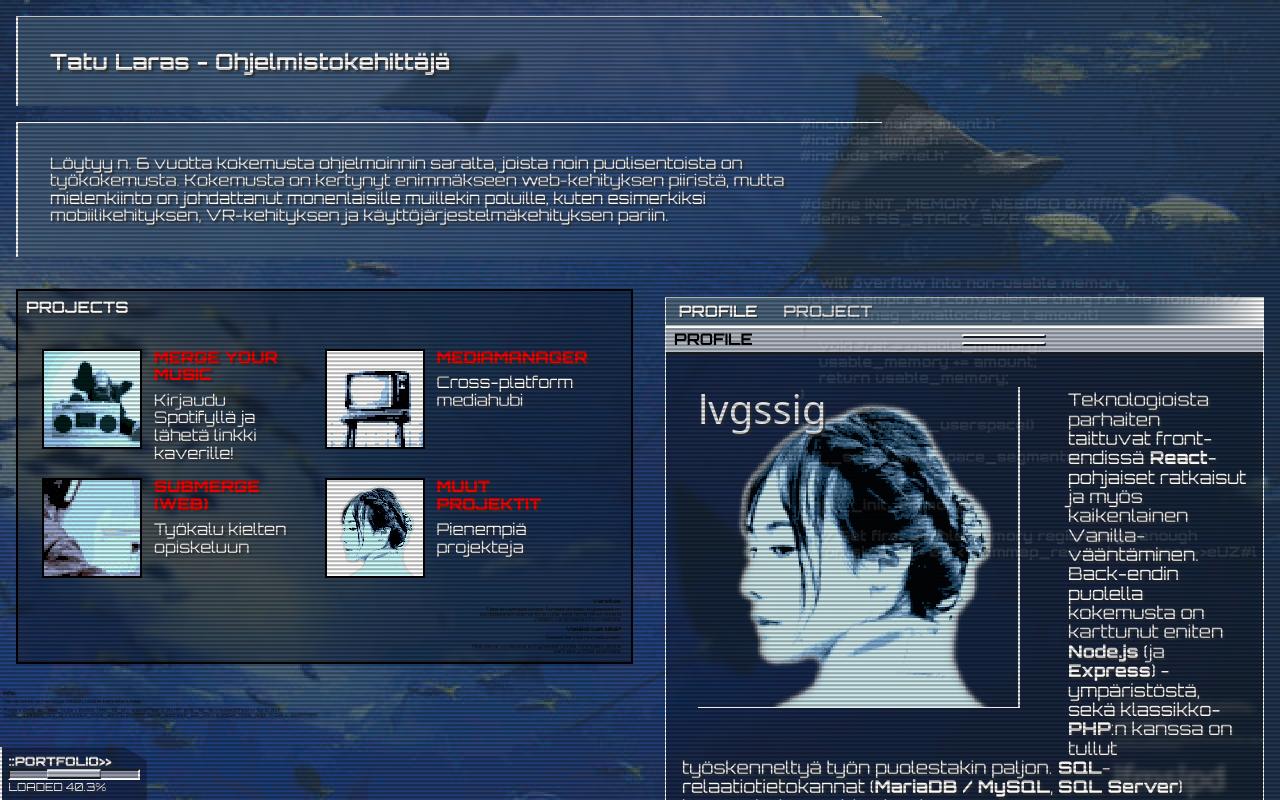
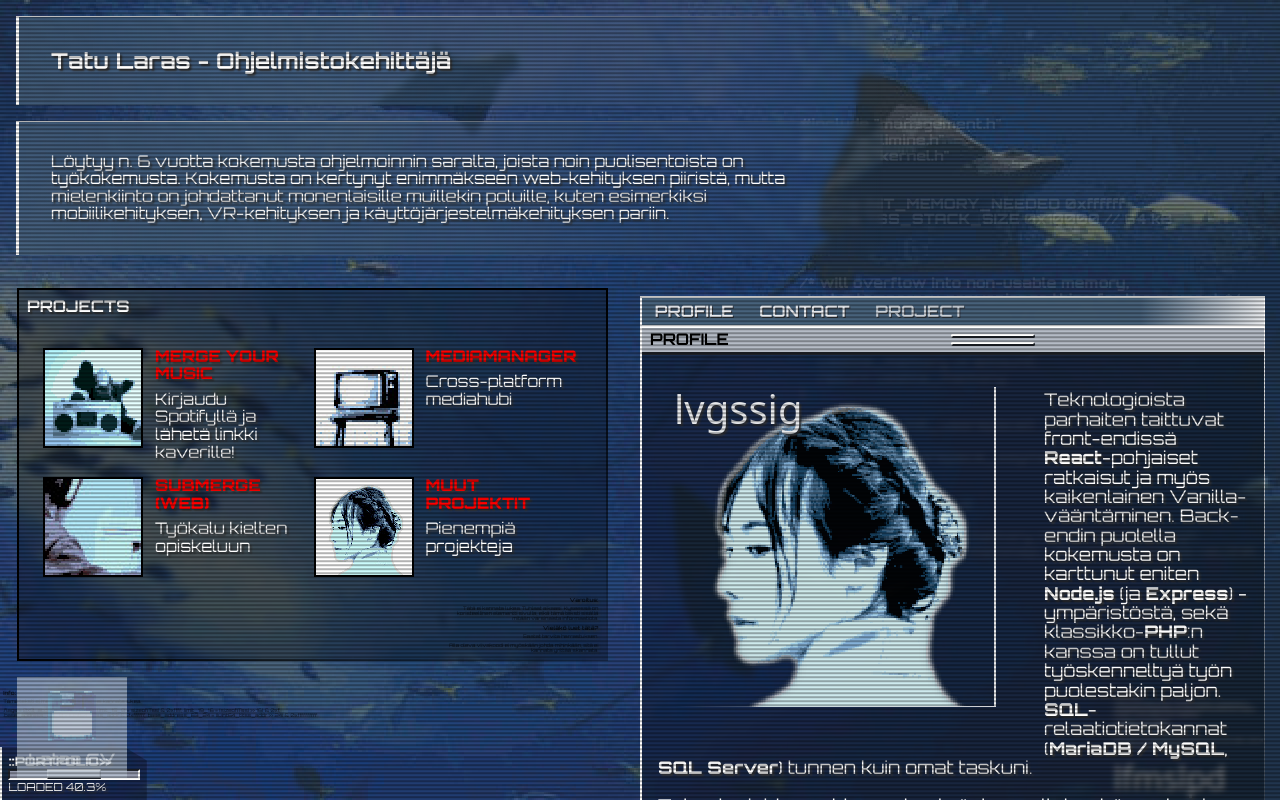
Before and after one commit to TatuLaras/portfolio-v2, a React (Vite) app: page / in a window 1280 px wide. Both pictures are taken after a click on the element "KIRJAUDU PORTAALIIN". Shown: the top 800 px of the page. Built offline with nearby package versions, Linux system fonts and the light colour scheme; a web font is replaced by a local one.

Commit message:
Visual improvements, gradient borders

```diff
--- a/src/App.tsx
+++ b/src/App.tsx
@@ -9,9 +9,12 @@ import Loading from './components/Loading';
 import { blip, blipInit } from './blip';
 import Consent from './components/Consent';
 import { useBlip } from './hooks';
+import DesktopIcon from './components/DesktopIcon';
 
 function App() {
-    const [tab, setTab] = useState<'PROFILE' | 'PROJECT'>('PROFILE');
+    const [tab, setTab] = useState<'PROFILE' | 'PROJECT' | 'CONTACT'>(
+        'PROFILE',
+    );
     const [selectedProject, setSelectedProject] = useState<TProject | null>(
         null,
     );
@@ -98,6 +101,7 @@ function App() {
                 </TextTypeAnimation>
             </div>
             <div className='side-by-side'>
+                <div>
                     <Projects
                         delayValue={1}
                         onProjectSelected={(project) => {
@@ -106,14 +110,18 @@ function App() {
                             setTab('PROJECT');
                         }}
                     />
+                    <DesktopIcon img='/img/floppy.png' delayValue={2.5}>
+                        Lataa CV
+                    </DesktopIcon>
+                </div>
                 <DetailsWindow
                     delayValue={0}
                     tab={tab}
                     selectedProject={selectedProject}
-                    onProfileClicked={() => {
+                    onClickTab={(tab) => {
                         setWindowKey((old) => old + 1);
                         setSelectedProject(null);
-                        setTab('PROFILE');
+                        setTab(tab);
                     }}
                     key={windowKey}
                 />
--- a/src/components/Consent.tsx
+++ b/src/components/Consent.tsx
@@ -19,13 +19,13 @@ export default function Consent({
                 <img
                     src='/img/flags/gb.png'
                     alt='Toggle language'
-                    className={`lang-flag ${language === 'gb' ? 'active' : ''}`}
+                    className={`lang-flag ${language === 'gb' ? 'active' : ''} hover-shake`}
                     onClick={() => onSetLanguage('gb')}
                 />
                 <img
                     src='/img/flags/fi.png'
                     alt='Toggle language'
-                    className={`lang-flag ${language === 'fi' ? 'active' : ''}`}
+                    className={`lang-flag ${language === 'fi' ? 'active' : ''} hover-shake`}
                     onClick={() => onSetLanguage('fi')}
                 />
             </div>
--- /dev/null
+++ b/src/components/DesktopIcon.tsx
@@ -0,0 +1,31 @@
+import { delay, imgSrc } from '../helpers';
+import { useBlip } from '../hooks';
+
+type Props = {
+    children: string;
+    img: string;
+    onClick?: () => void;
+    delayValue?: number;
+};
+
+export default function DesktopIcon({
+    children,
+    img,
+    onClick = () => {},
+    delayValue = 0,
+}: Props) {
+
+    useBlip(delayValue);
+    return (
+        <div
+            className='desktop-icon animate-open '
+            style={delay(delayValue)}
+            onClick={onClick}
+        >
+            <div className='wrapper hover-shake'>
+                <div className='img' style={imgSrc(img)}></div>
+                <div className='text'>{children}</div>
+            </div>
+        </div>
+    );
+}
--- a/src/components/projects/Projects.tsx
+++ b/src/components/projects/Projects.tsx
@@ -21,6 +21,8 @@ export default function Projects({
             className='projects blur-bg animate-open vertical'
             style={delay(delayValue)}
         >
+            <div className="border-bottom"></div>
+            <div className="border-right"></div>
             <div className='title'>PROJECTS</div>
             <div className='list'>
                 {projects.map((project, i) => {
--- /dev/null
+++ b/src/components/window/Contact.tsx
@@ -0,0 +1,33 @@
+import { useBlip } from '../../hooks';
+
+type Props = { delayValue?: number };
+
+export default function Contact({ delayValue = 0 }: Props) {
+    useBlip(delayValue);
+
+    return (
+        <div className='contact'>
+            <p>Yhteystiedot yms:</p>
+            <p>
+                <a href='mailto:tatu.laras@gmail.com' target='_blank'>
+                    tatu.laras@gmail.com
+                </a>
+            </p>
+            <p>
+                <a href='tel:+358451787499' target='_blank'>
+                    +358 45 1787499
+                </a>
+            </p>
+            <p>
+                <a href='http://www.linkedin.com/in/tatularas' target='_blank'>
+                    LinkedIn
+                </a>
+            </p>
+            <p>
+                <a href='https://github.com/TatuLaras/' target='_blank'>
+                    GitHub
+                </a>
+            </p>
+        </div>
+    );
+}
--- a/src/components/window/DetailsWindow.tsx
+++ b/src/components/window/DetailsWindow.tsx
@@ -6,16 +6,17 @@ import { useState } from 'react';
 import { useBlip } from '../../hooks';
 import MenuItem from './MenuItem';
 import TabNav from './TabNav';
+import Contact from './Contact';
 
 export default function DetailsWindow({
     delayValue,
     tab,
-    onProfileClicked,
+    onClickTab,
     selectedProject,
 }: {
     delayValue: number;
-    tab: 'PROFILE' | 'PROJECT';
-    onProfileClicked: () => void;
+    tab: 'PROFILE' | 'PROJECT' | 'CONTACT';
+    onClickTab: (tab: 'PROFILE' | 'CONTACT') => void;
     selectedProject: TProject | null;
 }) {
     useBlip(delayValue);
@@ -62,16 +63,23 @@ export default function DetailsWindow({
             className='window blur-bg animate-open flash'
             style={combine(delay(delayValue), translateStyle)}
         >
+            <div className='border-bottom'></div>
+            <div className='border-right'></div>
             <div className='menu-wrapper animate-open' style={delay(val())}>
                 <ul className='menu'>
-                    <MenuItem onClick={onProfileClicked} delayValue={val()}>
+                    <MenuItem
+                        onClick={() => onClickTab('PROFILE')}
+                        delayValue={val()}
+                    >
                         PROFILE
                     </MenuItem>
                     <MenuItem
-                        onClick={onProfileClicked}
+                        onClick={() => onClickTab('CONTACT')}
                         delayValue={val()}
-                        disabled={true}
                     >
+                        CONTACT
+                    </MenuItem>
+                    <MenuItem delayValue={val()} disabled={true}>
                         PROJECT
                     </MenuItem>
                 </ul>
@@ -93,6 +101,7 @@ export default function DetailsWindow({
                                 selectedProject={selectedProject}
                             ></Crimes>
                         ),
+                        CONTACT: <Contact delayValue={val() + 0.2} />,
                     }[tab]
                 }
             </div>
--- a/src/components/window/MenuItem.tsx
+++ b/src/components/window/MenuItem.tsx
@@ -20,7 +20,7 @@ export default function MenuItem({
         <li className='animate-open vertical' style={delay(delayValue)}>
             <span
                 className={`inner ${disabled ? 'disabled' : ''}`}
-                onClick={disabled ? () => {} : onClick}
+                onClick={onClick}
             >
                 {children}
             </span>
--- /dev/null
+++ b/src/styles/_desktop_icon.scss
@@ -0,0 +1,26 @@
+.desktop-icon {
+    opacity: 0.9;
+    position: relative;
+    width: fit-content;
+    margin: 1rem;
+    .wrapper {
+        display: flex;
+        flex-direction: column;
+        align-items: center;
+        width: fit-content;
+        padding: 0.5rem;
+        cursor: pointer;
+        .img {
+            width: 4rem;
+            aspect-ratio: 1;
+            background-image: var(--img-src);
+            background-size: cover;
+            image-rendering: pixelated;
+        }
+        .text {
+            padding: 0.1rem 0.2rem;
+            font-weight: 700;
+            text-shadow: none;
+        }
+    }
+}
--- a/src/styles/_open_animation.scss
+++ b/src/styles/_open_animation.scss
@@ -107,7 +107,7 @@ $color-load: hsl(209, 25%, 80%);
         right: 0;
         bottom: 0;
         left: 0;
-        z-index: 1;
+        z-index: 99;
         animation: openBefore 0.35s linear;
         animation-delay: var(--delay);
         opacity: 0;
--- a/src/styles/_projects.scss
+++ b/src/styles/_projects.scss
@@ -1,5 +1,22 @@
 .projects {
     border: 2px solid black;
+    border-width: 2px 0 0 2px;
+
+    .border-bottom {
+        background: linear-gradient(
+            270deg,
+            rgba(0, 0, 0, 0) 0%,
+            rgb(0, 0, 0) 100%
+        );
+    }
+    .border-right {
+        background: linear-gradient(
+            0,
+            rgba(0, 0, 0, 0) 0%,
+            rgb(0, 0, 0) 100%
+        );
+    }
+
     background-color: rgba(0, 0, 0, 0.3);
     display: flex;
     flex-direction: column;
--- a/src/styles/_window.scss
+++ b/src/styles/_window.scss
@@ -24,13 +24,26 @@
     align-items: stretch;
     justify-content: stretch;
     border: 1px solid white;
+    border-width: 2px 0 0 2px;
     user-select: none;
     transition: transform 0.1s ease;
+
+    .border-bottom {
+        height: 1px;
+        z-index: 6 !important;
+    }
+
+    .border-right {
+        width: 1px;
+        z-index: 6 !important;
+    }
+
     .menu {
         display: flex;
         align-items: stretch;
         gap: 1rem;
         padding: 0 0.5rem;
+        opacity: 0.9;
         background: linear-gradient(
             90deg,
             var(--color-bg-1) 0%,
@@ -92,7 +105,8 @@
         user-select: text;
 
         .profile,
-        .crimes {
+        .crimes,
+        .contact {
             padding: 1rem;
             height: fit-content !important;
             font-size: 1.1rem;
@@ -117,6 +131,8 @@
                 float: left;
                 filter: saturate(0.2);
                 user-select: none;
+                position: relative;
+                z-index: 1;
             }
 
             .video-embed {
@@ -126,14 +142,29 @@
 
             .tech {
                 padding: 0.5rem 1rem;
-                border: 1px solid white;
-                border-width: 1px 0 1px 1px;
+                border-left: 2px solid white;
+                font-weight: 600;
+                position: relative;
                 background: linear-gradient(
                     270deg,
                     rgba(76, 102, 126, 0) 0%,
                     rgba(76, 102, 126, 0.7) 100%
                 );
-                font-weight: 600;
+
+                &::after {
+                    content: '';
+                    display: block;
+                    position: absolute;
+                    bottom: 0;
+                    left: 0;
+                    right: 0;
+                    height: 1px;
+                    background: linear-gradient(
+                        270deg,
+                        rgba(255, 255, 255, 0) 0%,
+                        rgb(255, 255, 255) 100%
+                    );
+                }
             }
         }
         .face {
--- a/src/styles/main.scss
+++ b/src/styles/main.scss
@@ -5,6 +5,7 @@
 @use 'projects';
 @use 'loading';
 @use 'consent';
+@use 'desktop_icon';
 
 @use 'macros';
 
@@ -14,13 +15,14 @@
 $color-bg-1: #4c667e;
 $color-bg-2: #b4bbc6;
 $color-bg-2-dark: #949aae;
-
+$color-wine: #af0708;
 :root {
     font-family: 'Orbitron', sans-serif;
     font-optical-sizing: auto;
     --color-bg-1: #{$color-bg-1};
     --color-bg-2: #{$color-bg-2};
     --color-bg-2-dark: #{$color-bg-2-dark};
+    --color-wine: #{$color-wine};
     --scrollbar-width: 23px;
     color: white;
     text-shadow: 2px 2px 2px #333;
@@ -101,8 +103,25 @@ body {
     );
     border-color: white;
     border-style: solid;
-    border-width: 1px 0 0 2px;
+    border-width: 0 0 0 3px;
     max-width: 50rem;
+    position: relative;
+
+    &::after {
+        content: '';
+        display: block;
+        position: absolute;
+        top: 0;
+        left: 0;
+        right: 0;
+        height: 1px;
+        background: linear-gradient(
+            270deg,
+            rgba(255, 255, 255, 0) 0%,
+            rgb(255, 255, 255) 100%
+        );
+    }
+
     h1 {
         font-size: 1.4rem;
         font-weight: 700;
@@ -110,7 +129,19 @@ body {
 }
 
 .basic-panel.right {
-    border-width: 0 2px 1px 0;
+    border-width: 0 2px 0 0;
+    position: relative;
+
+    &::after {
+        $height: 1px;
+        height: $height;
+        top: calc(100% - $height);
+        background: linear-gradient(
+            90deg,
+            rgba(255, 255, 255, 0) 0%,
+            rgb(255, 255, 255) 100%
+        );
+    }
 }
 
 .really-small-text {
@@ -159,7 +190,7 @@ body {
     bottom: 30vh;
     width: 30rem;
     overflow: hidden;
-    z-index: 3;
+    z-index: 0;
     opacity: 0.1;
     font-weight: 900;
     pre {
@@ -234,8 +265,23 @@ body {
         }
     }
 }
+@media screen and (max-width: 365px) {
+    .projects {
+        margin-left: 0.2rem;
+        margin-right: 0.3rem;
+        .list {
+            margin-left: 0;
+            margin-right: 0;
+        }
+    }
 
+    :root {
+        --scrollbar-width: 16px;
+    }
+}
 .side-by-side {
+    padding-bottom: 4rem;
+    border: 1px solid red;
     display: flex;
     justify-content: stretch;
     align-items: flex-end;
@@ -253,3 +299,28 @@ body {
 b {
     font-weight: 800;
 }
+
+.border-bottom {
+    position: absolute;
+    bottom: 0;
+    left: 0;
+    right: 0;
+    height: 2px;
+    background: linear-gradient(
+        270deg,
+        rgba(255, 255, 255, 0) 0%,
+        rgb(255, 255, 255) 100%
+    );
+}
+.border-right {
+    position: absolute;
+    bottom: 0;
+    top: 0;
+    right: 0;
+    width: 2px;
+    background: linear-gradient(
+        0,
+        rgba(255, 255, 255, 0) 0%,
+        rgb(255, 255, 255) 100%
+    );
+}
```
Also changed, not shown: public/img/floppy.png (added), 1 other file (tests, documents, lock files or other folders). Lines whose indentation alone changed are shown as unchanged.
